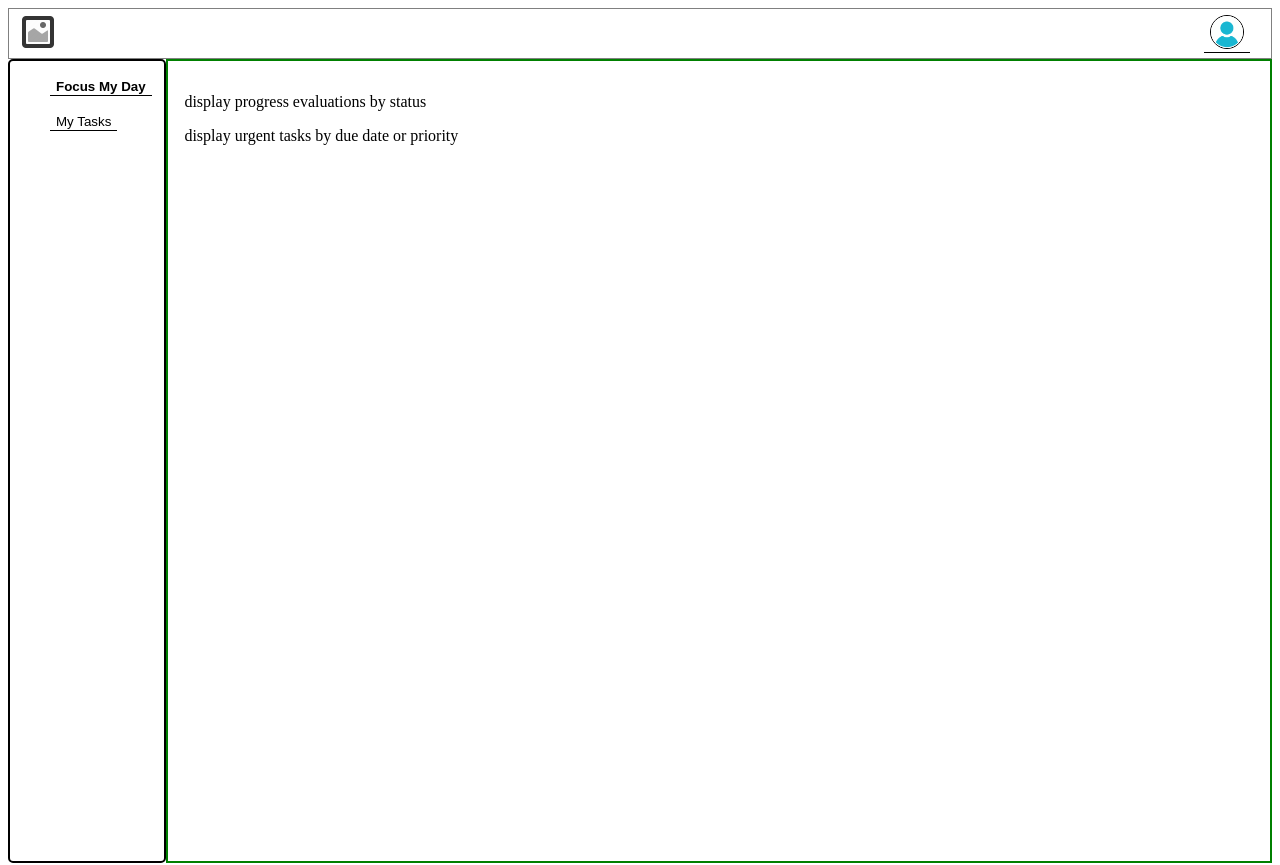
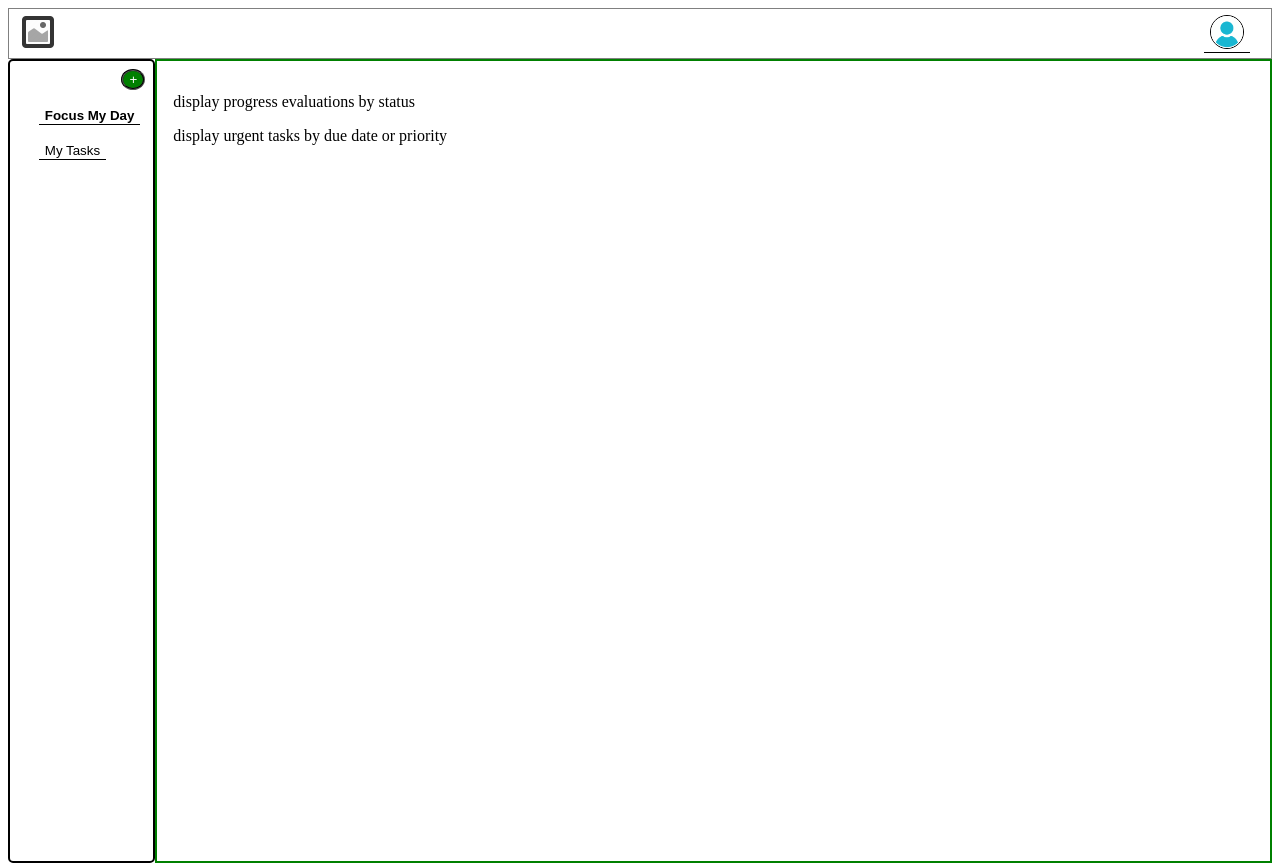
Before and after one commit to Klhall7/actualize-full-stack, a React (Vite) app in the folder frontend/: page /dashboard in a window 1280 px wide. Shown: the top 865 px of the page. Built offline with nearby package versions, Linux system fonts and the light colour scheme; sample sign-in values are in the browser's storage.

Commit message:
initial attempt at new task modal with button render and styling

```diff
--- /dev/null
+++ b/frontend/src/child-components/NewTaskForm.jsx
@@ -0,0 +1,113 @@
+import { useState } from "react";
+// eslint-disable-next-line react/prop-types
+const NewTaskForm = ({ onClose }) => {
+const [errorMessage, setErrorMessage] = useState(null)
+
+    const handleSubmit = async (event) => {
+        setErrorMessage(null); // Clear any previous error message
+
+        event.preventDefault();
+        const formData = new FormData(event.target);
+        const title = formData.get("title");
+        const due_date = formData.get("date");
+        const description = formData.get("description");
+        const user_id = localStorage.getItem("loginId"); //preset
+        const status_id = formData.get("status_id");
+        const submittedData = {
+            title: String(title),
+            due_date: String(due_date),
+            description: String(description),
+            user_id: String(user_id),
+            status_id: Number(status_id),
+        };
+        console.log("submission data sent:", submittedData);
+
+        try {
+            const url = `${import.meta.env.VITE_SOURCE_URL}/add-task`;
+            const response = await fetch(url, {
+                method: "POST",
+                headers: {
+                    "Content-Type": "application/json",
+                    Authorization: `Bearer ${localStorage.getItem(
+                        "accessToken"
+                    )}`,
+                },
+                body: JSON.stringify(submittedData),
+            }).then((response) => response.json());
+
+            if (response.status === 200) {
+                console.log("new task object:", response);
+                alert(`Task successfully created`);
+                onClose();
+            } else {
+                const errorData = await response.json();
+                setErrorMessage(errorData.message);
+            }
+        } catch (error) {
+            console.error("API RESPONSE ERROR:", error);
+            setErrorMessage(`Error creating task: ${error.message}`)
+        }
+    };
+
+    return (
+        //defaultValue prevents unnecessary changes and helps with UI
+        <>
+            <form
+                onSubmit={handleSubmit}
+                style={{
+                    display: "flex",
+                    flexDirection: "column",
+                    border: "solid 2px red",
+                }}
+            >
+                <p>
+                    You are creating a<span> new </span>task
+                </p>
+                <label>
+                    {" "}
+                    Title:
+                    <input
+                        type="text"
+                        name="title"
+                        placeholder="concise title"
+                        required
+                    />
+                </label>
+                <label>
+                    {" "}
+                    Due Date(optional):
+                    <input
+                        type="datetime-local"
+                        name="date"
+                        defaultValue=""
+                        //string on formData submit then backend sets compatible timestamp
+                    />
+                </label>
+                <label>
+                    {" "}
+                    Description:
+                    <textarea
+                        type="text"
+                        name="description"
+                        placeholder="why does this task matter to you and what defines successful completion"
+                        required
+                    />
+                </label>
+                <label>
+                    {" "}
+                    Status(default):
+                    <input
+                        type="number"
+                        name="status_id"
+                        min="1"
+                        max="2"
+                        defaultValue="1"
+                    />
+                </label>
+                <button type="submit">Save and Submit</button>
+                {errorMessage && <div className="error-message">{errorMessage}</div>}
+            </form>
+        </>
+    );
+};
+export default NewTaskForm;
--- /dev/null
+++ b/frontend/src/child-components/NewTaskModal.jsx
@@ -0,0 +1,47 @@
+import { useState, useRef, useEffect } from "react";
+import NewTaskForm from "./NewTaskForm";
+
+const NewTaskModal = () => {
+    const [isOpen, setIsOpen] = useState(false);
+    const modalRef = useRef(null);
+
+    const handleCloseModal = () => {
+        setIsOpen(false);
+    };
+
+    useEffect(() => {
+        const handleClickOutside = (event) => {
+            if (modalRef.current && !modalRef.current.contains(event.target)) {
+                handleCloseModal();
+            }
+        };
+
+        // for outside clicks
+        document.addEventListener("click", handleClickOutside);
+
+        return () => {
+            document.removeEventListener("click", handleClickOutside);
+        };
+    }, [isOpen]); // Only run when modal visibility changes
+
+    return (
+        <>
+            {isOpen && ( // Render the modal only when visible
+                <div className="modal" ref={modalRef}>
+                    <div className="modal-content">
+                        <NewTaskForm
+                            //form handles it's own submission
+                            onClose={() => {
+                                handleCloseModal();
+                                //refresh the local page;
+                            }}
+                        />{" "}
+                        <button onClick={handleCloseModal}>Close</button>
+                    </div>
+                </div>
+            )}
+        </>
+    );
+};
+
+export default NewTaskModal;
--- a/frontend/src/components/AsideMenu.jsx
+++ b/frontend/src/components/AsideMenu.jsx
@@ -1,6 +1,7 @@
 import { useNavigate } from "react-router-dom";
 import { useState } from "react";
 import styles from "../styles/AsideMenu.module.css";
+import NewTaskModal from "../child-components/NewTaskModal";
 
 // eslint-disable-next-line react/prop-types
 const AsideMenu = () => {
@@ -9,7 +10,10 @@ const AsideMenu = () => {
         { name: "My Tasks", id: "view-tasks-by-user" },
         // remember to add any new child components (name: for link id: for child route navigation)
     ];
-    const [activeMenuItem, setActiveMenuItem] = useState("");
+    const [activeMenuItem, setActiveMenuItem] = useState(() => {
+        return menuItems[0].id; // Set "Focus My Day" as initial active menu item
+    });
+
     const navigate = useNavigate();
 
     //navigation to route based on active item
@@ -18,8 +22,20 @@ const AsideMenu = () => {
         navigate(`/dashboard/${menuItem.id}`);
     };
 
+    const [showModal, setShowModal] = useState(false);
+    const handleClick = () => {
+        setShowModal(true);
+    };
+
     return (
         <aside className={styles.asideMenu}>
+            <button
+                        className={styles.newTaskButton}
+                        onClick={handleClick}
+                    >
+                        +
+                    </button>
+                    {showModal && <NewTaskModal />}
             <ul>
                 {/* Iterate object array and create clickable list items*/}
                 {menuItems.map((menuItem) => (
--- a/frontend/src/styles/AsideMenu.module.css
+++ b/frontend/src/styles/AsideMenu.module.css
@@ -1,6 +1,7 @@
 .asideMenu {
     height: 100%;
-    min-width: max-content;
+    min-width: fit-content;
+    max-width: max-content;
     display: flex;
     flex-direction: column;
     border: 2px solid black;
@@ -8,19 +9,21 @@
     height: 100svh;
 }
 
-.asideMenu li {
+.asideMenu ul {
     list-style: none;
-    margin: 0;
-    padding: 0;
+    margin: none;
+    padding: none;
+    padding-right: 0.8rem;
+    padding-left: 1.8rem
 }
 
-.asideMenu button {
+.asideMenu li button {
     background: transparent;
     border: none;
-    margin-right: 0.8rem;
     margin-bottom: 1rem;
     border-bottom: solid 1px black;
     min-width: max-content;
+    max-width: max-content;
 }
 
 .asideMenu button:hover {
@@ -31,3 +34,17 @@
 .active {
     font-weight: bold;
 }
+
+.newTaskButton {
+    width: fit-content;
+    height: max-content;
+    background: green;
+    border-radius: 50%;
+    border-style: groove;
+    color: white;
+    place-self: flex-end;
+    margin-bottom: none;
+    padding:none;
+    margin-right: 0.5rem;
+    margin-top: 0.5rem;
+}
```
